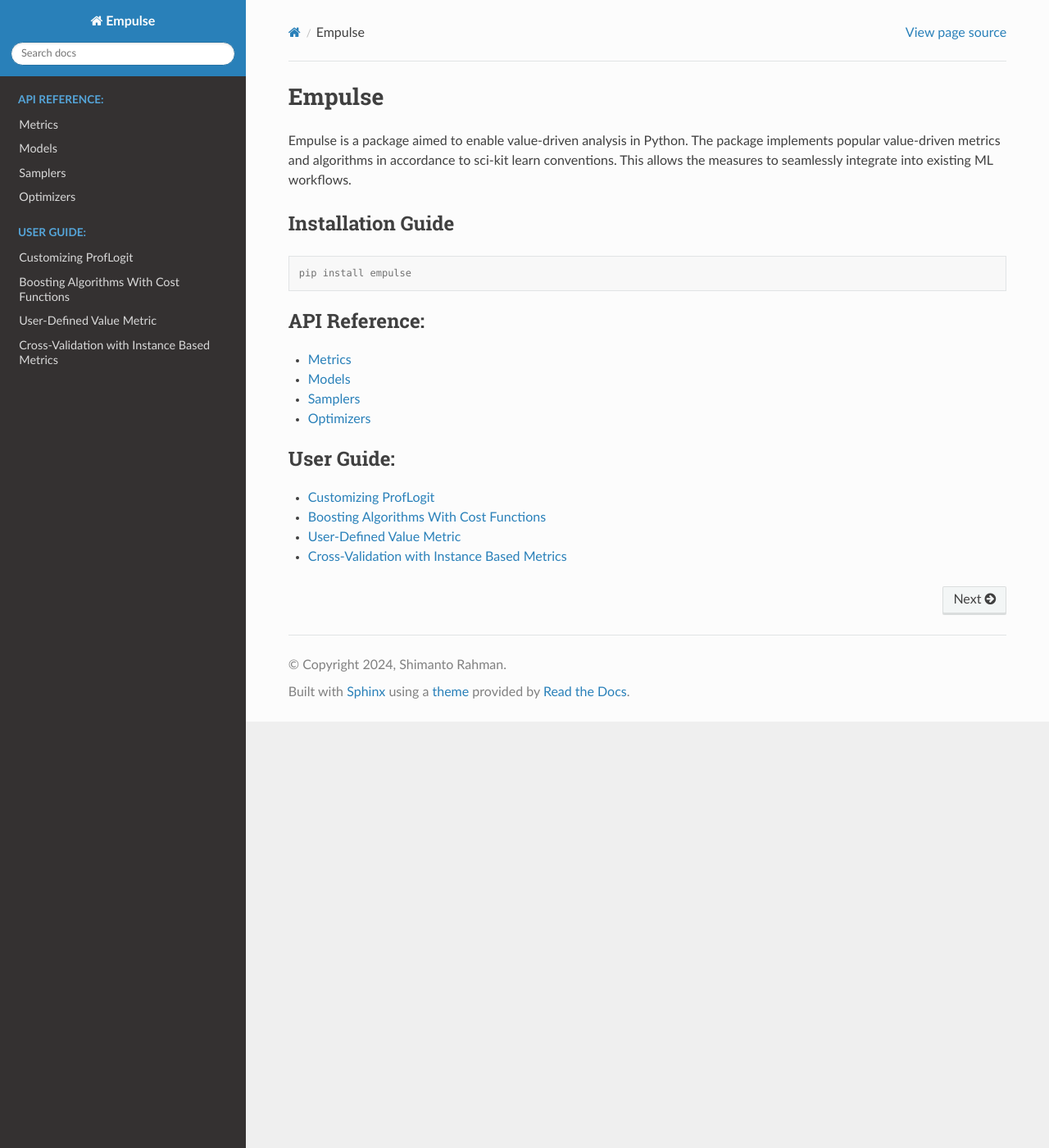
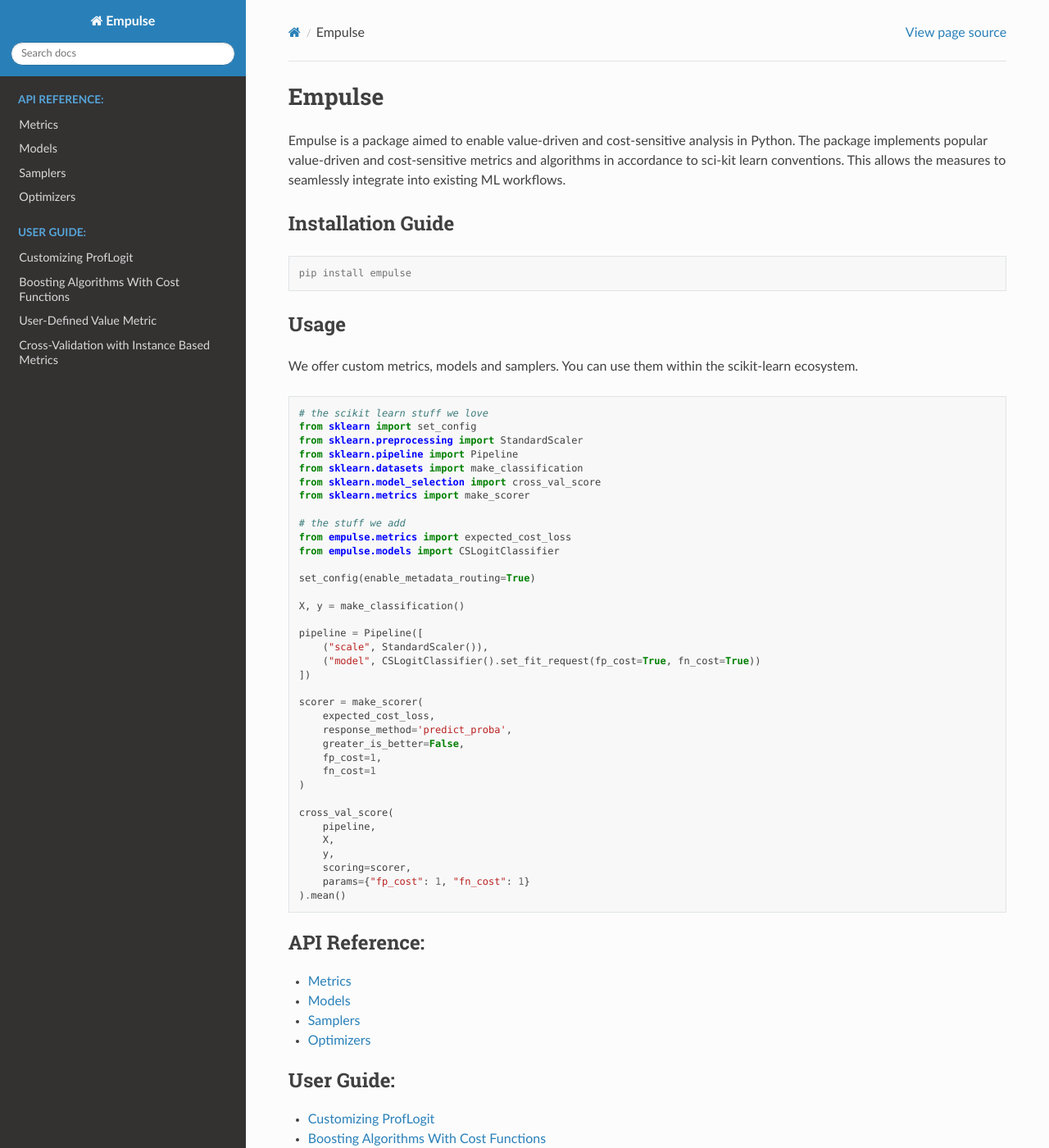
Before and after one commit to ShimantoRahman/empulse, a Sphinx documentation site: the page built from docs/index.rst, in a window 1280 px wide and 1400 px high. Shown: the whole window at 82% size. Built offline with Sphinx 7.4.7 and the Read the Docs theme 3.1.0, drawn with Linux system fonts in a browser that asks for light colours.

Commit message:
Update documentation landing page to be in line with README updates

```diff
--- a/docs/index.rst
+++ b/docs/index.rst
@@ -2,8 +2,9 @@
 Empulse
 ===============================
 
-Empulse is a package aimed to enable value-driven analysis in Python.
-The package implements popular value-driven metrics and algorithms in accordance to sci-kit learn conventions.
+Empulse is a package aimed to enable value-driven and cost-sensitive analysis in Python.
+The package implements popular value-driven and cost-sensitive metrics and algorithms
+in accordance to sci-kit learn conventions.
 This allows the measures to seamlessly integrate into existing ML workflows.
 
 Installation Guide
@@ -12,6 +13,52 @@
 .. code-block:: console
 
     pip install empulse
+
+Usage
+=====
+
+We offer custom metrics, models and samplers.
+You can use them within the scikit-learn ecosystem.
+
+.. code-block:: python
+
+    # the scikit learn stuff we love
+    from sklearn import set_config
+    from sklearn.preprocessing import StandardScaler
+    from sklearn.pipeline import Pipeline
+    from sklearn.datasets import make_classification
+    from sklearn.model_selection import cross_val_score
+    from sklearn.metrics import make_scorer
+
+    # the stuff we add
+    from empulse.metrics import expected_cost_loss
+    from empulse.models import CSLogitClassifier
+
+    set_config(enable_metadata_routing=True)
+
+    X, y = make_classification()
+
+    pipeline = Pipeline([
+        ("scale", StandardScaler()),
+        ("model", CSLogitClassifier().set_fit_request(fp_cost=True, fn_cost=True))
+    ])
+
+    scorer = make_scorer(
+        expected_cost_loss,
+        response_method='predict_proba',
+        greater_is_better=False,
+        fp_cost=1,
+        fn_cost=1
+    )
+
+    cross_val_score(
+        pipeline,
+        X,
+        y,
+        scoring=scorer,
+        params={"fp_cost": 1, "fn_cost": 1}
+    ).mean()
+
 
 .. toctree::
     :maxdepth: 1
```
